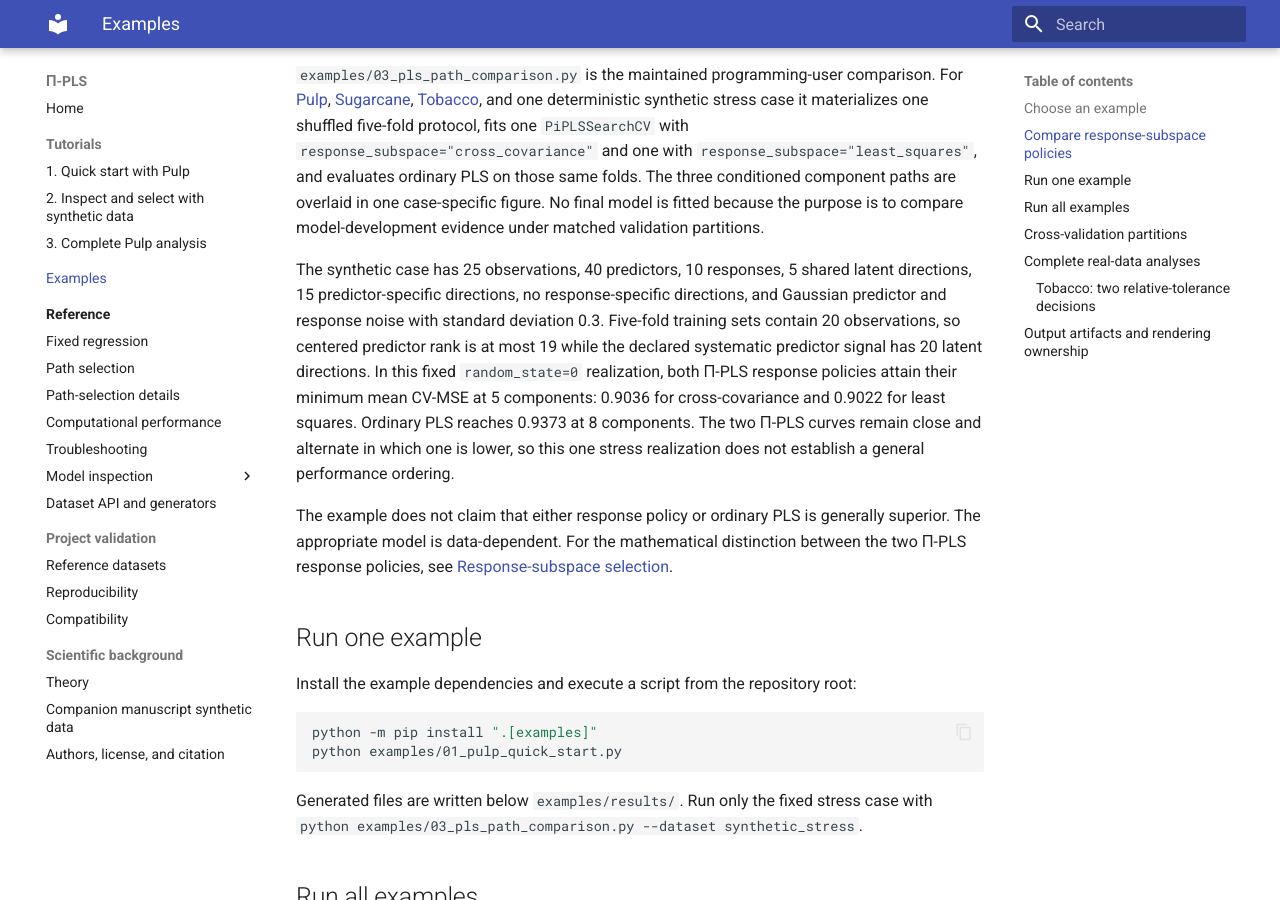
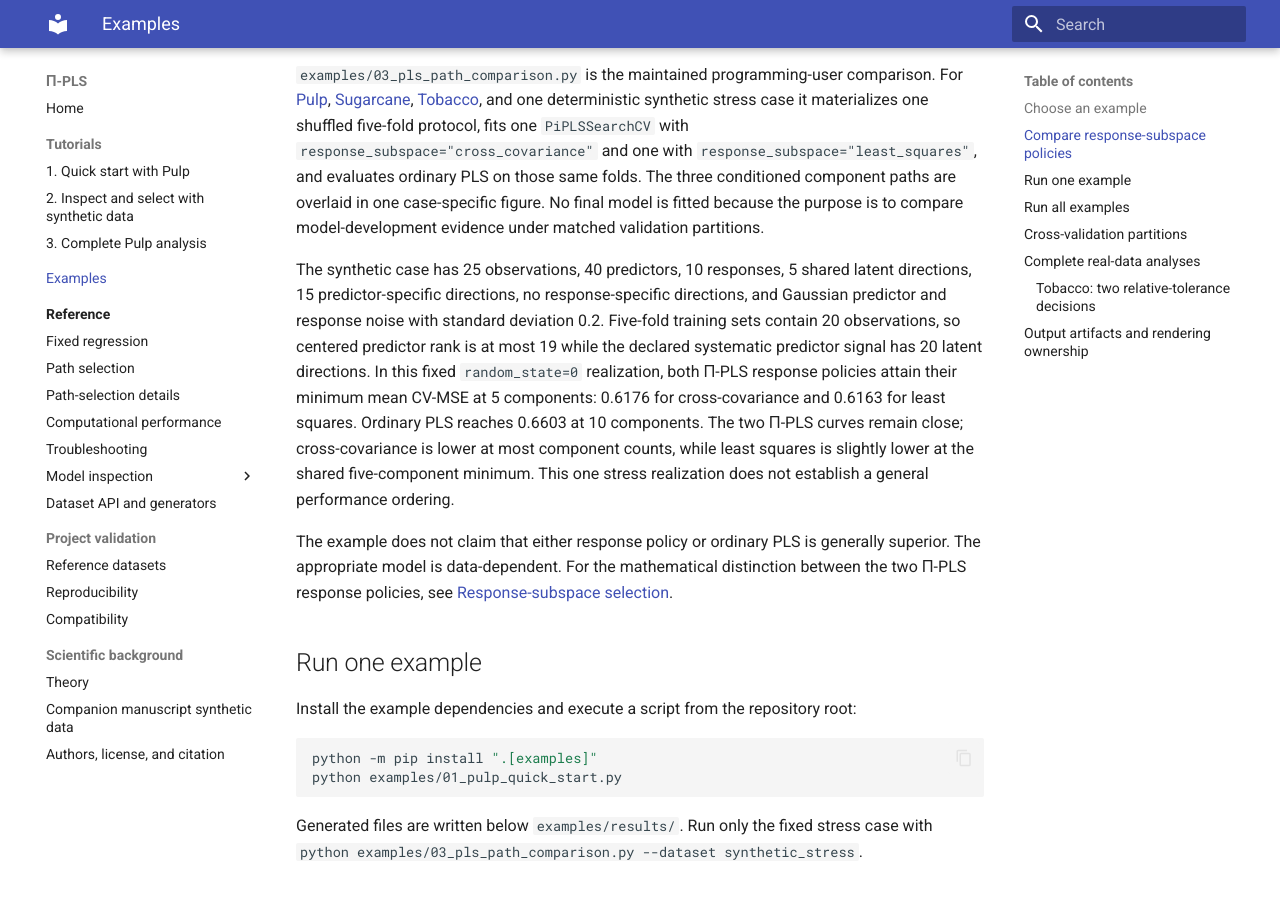
Before and after one commit to stefanlindstroem/pipls_private, an MkDocs documentation site: the page built from docs/examples.md, in a window 1280 px wide and 900 px high, scrolled down 1450 px. Built offline with MkDocs 1.6.1 and Material for MkDocs 9.7.7, drawn with Linux system fonts in a browser that asks for light colours.

Commit message:
Reduce synthetic stress-case noise

```diff
--- a/docs/examples.md
+++ b/docs/examples.md
@@ -53,13 +53,14 @@ partitions.
 
 The synthetic case has 25 observations, 40 predictors, 10 responses, 5 shared latent directions,
 15 predictor-specific directions, no response-specific directions, and Gaussian predictor and
-response noise with standard deviation 0.3. Five-fold training sets contain 20 observations, so
+response noise with standard deviation 0.2. Five-fold training sets contain 20 observations, so
 centered predictor rank is at most 19 while the declared systematic predictor signal has 20 latent
 directions. In this fixed `random_state=0` realization, both Π-PLS response policies attain their
-minimum mean CV-MSE at 5 components: 0.9036 for cross-covariance and 0.9022 for least squares.
-Ordinary PLS reaches 0.9373 at 8 components. The two Π-PLS curves remain close and alternate in
-which one is lower, so this one stress realization does not establish a general performance
-ordering.
+minimum mean CV-MSE at 5 components: 0.6176 for cross-covariance and 0.6163 for least squares.
+Ordinary PLS reaches 0.6603 at 10 components. The two Π-PLS curves remain close;
+cross-covariance is lower at most component counts, while least squares is slightly lower at the
+shared five-component minimum. This one stress realization does not establish a general
+performance ordering.
 
 The example does not claim that either response policy or ordinary PLS is generally superior. The
 appropriate model is data-dependent. For the mathematical distinction between the two Π-PLS
```
Also changed, not shown: CHANGELOG.md (+4 -1 lines), 1 other file.
